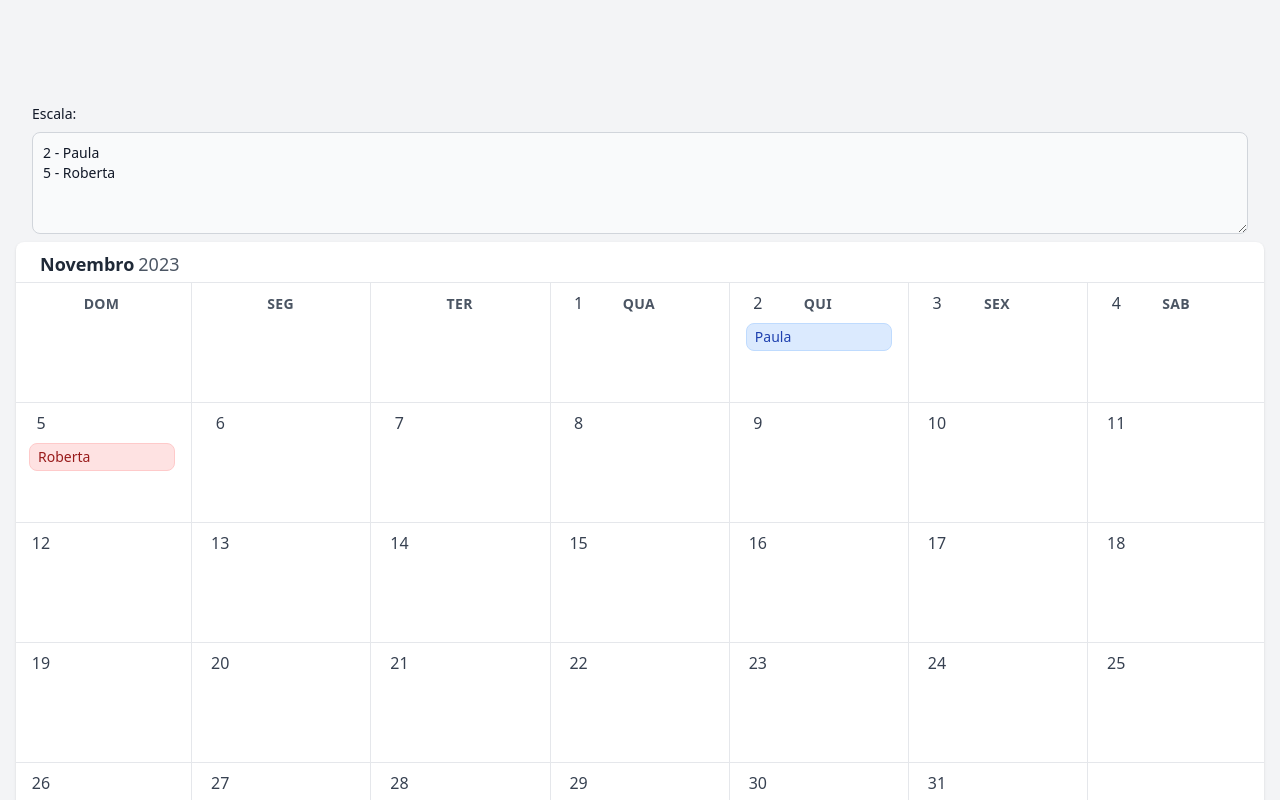
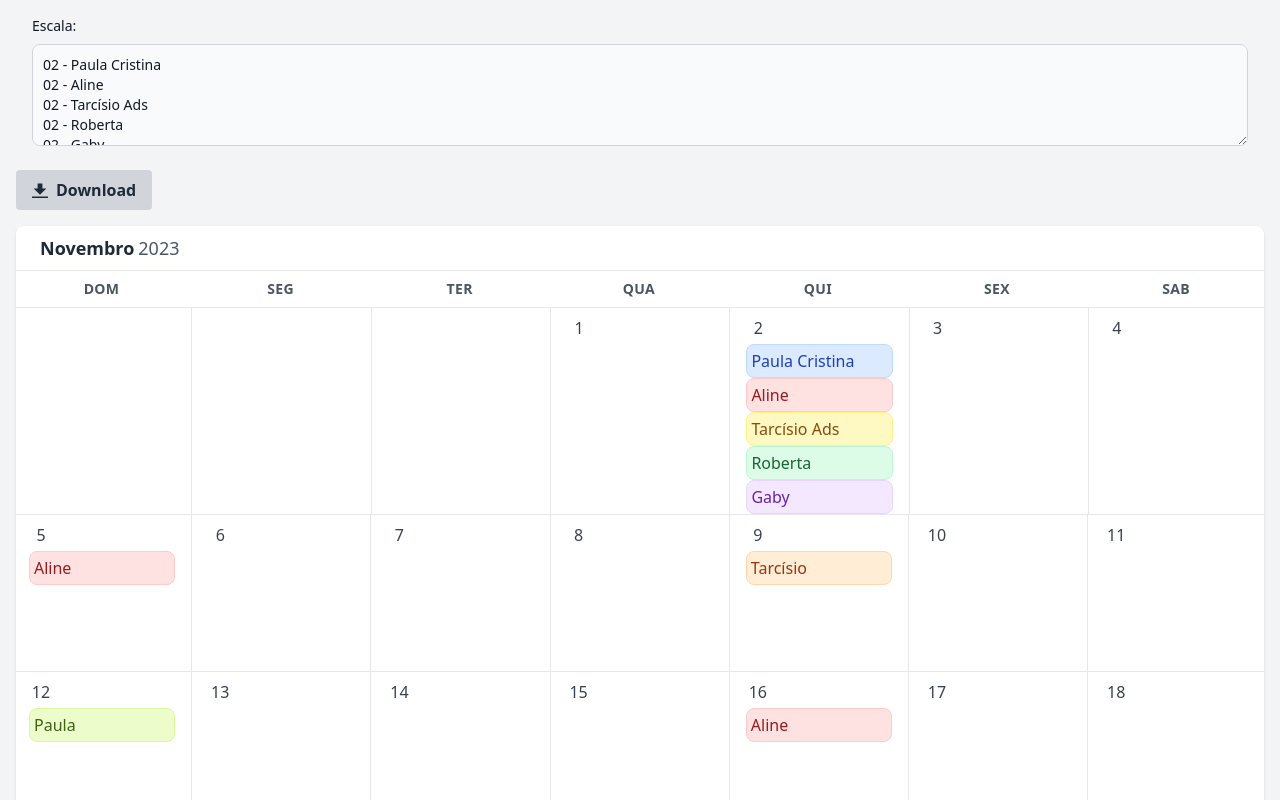
Before and after one commit to tarcisioads/calendario_escala, a Nuxt app: page / in a window 1280 px wide. Shown: the top 800 px of the page. Built offline with nearby package versions, Linux system fonts and the light colour scheme.

Commit message:
projeto inicial calendario da escala

```diff
--- a/app.vue
+++ b/app.vue
@@ -6,18 +6,47 @@
   description: 'App para exibir escala no calendario.'
 })
 
-  const data = ref('2 - Paula \n5 - Roberta');
+const data = ref('02 - Paula Cristina\n02 - Aline\n02 - Tarcísio Ads\n02 - Roberta\n02 - Gaby\n05 - Aline\n09 - Tarcísio\n12 - Paula\n16 - Aline\n19 - Paula\n23 - Tarcísio\n26 - Gaby\n30 -  Aline');
 
-  function handleChange(value){
+function handleChange(value) {
   console.log(value)
   data.value = value
 }
+
+function downloadCalendar() {
+  var width = document.getElementById('app').offsetWidth;
+  var height = document.getElementById('app').offsetHeight;
+  if (width < 1080) {
+    width = 1180
+  }
+  if (height < 900) {
+    height = 900
+  }
+  html2canvas(document.querySelector("#app"),
+
+    { backgroundColor: '#ffffff', removeContainer: true, height: height, width: width } ).then(canvas => {
+
+    canvas.toBlob(function (blob) {
+      window.saveAs(blob, 'escala.jpg');
+    });
+  });
+}
+
 </script>
 
 <template>
-  <div class="antialiased sans-serif bg-gray-100 h-screen">
-    <div class="container mx-auto px-4 py-2 md:py-24 ">
+  <div id="app" class="bg-gray-100">
+    <div class="mx-auto px-4 py-2" data-html2canvas-ignore="true">
       <InputData :data="data" @change="handleChange"></InputData>
+    </div>
+    <div class="mx-auto px-4 py-2" data-html2canvas-ignore="true">
+      <button @click="downloadCalendar()" class="bg-gray-300 hover:bg-gray-400 text-gray-800 font-bold py-2 px-4 rounded inline-flex items-center">
+        <svg class="fill-current w-4 h-4 mr-2" xmlns="http://www.w3.org/2000/svg" viewBox="0 0 20 20"><path d="M13 8V2H7v6H2l8 8 8-8h-5zM0 18h20v2H0v-2z"/></svg>
+        <span>Download</span>
+      </button>
+    </div>
+
+    <div class="mx-auto px-4 py-2">
       <Calendar :data="data"></Calendar>
     </div>
   </div>
--- a/components/Calendar.vue
+++ b/components/Calendar.vue
@@ -9,7 +9,7 @@ onMounted(() => {
 const currentDate = new Date();
 const showDate = ref(currentDate);
 const currentYear = ref(currentDate.getFullYear());
-const currentMonth = ref(currentDate.getMonth()+1);
+const currentMonth = ref(currentDate.getMonth() + 1);
 
 const props = defineProps(['data'])
 const data = toRef(props, 'data');
@@ -40,15 +40,15 @@ const no_of_days = ref([])
 const blankdays = ref([])
 
 
-function loadCalendar(){
-  let daysInMonth = new Date(currentYear.value, currentMonth.value-1, 0).getDate();
+function loadCalendar() {
+  let daysInMonth = new Date(currentYear.value, currentMonth.value - 1, 0).getDate();
   const names = [...new Set(events.map(element => element.name))]
   const namesObj = []
   let theme = 1
   names.forEach(element => {
-    namesObj.push({name: element, theme: theme})
+    namesObj.push({ name: element, theme: theme })
     theme++
-    if (theme >= 15){
+    if (theme > 15) {
       theme = 1
     }
   })
@@ -61,22 +61,22 @@ function loadCalendar(){
 
 
   // find where to start calendar day of week
-  showDate.value = new Date(currentYear.value, currentMonth.value-1)
-  let dayOfWeek = new Date(currentYear.value, currentMonth.value-1).getDay();
+  showDate.value = new Date(currentYear.value, currentMonth.value - 1)
+  let dayOfWeek = new Date(currentYear.value, currentMonth.value - 1).getDay();
   let blankdaysArray = [];
-  for ( var i=1; i <= dayOfWeek; i++) {
+  for (var i = 1; i <= dayOfWeek; i++) {
     blankdaysArray.push(i);
   }
 
   let daysArray = [];
-  for ( var i=1; i <= daysInMonth; i++) {
+  for (var i = 1; i <= daysInMonth; i++) {
     let list = [];
     events.forEach(element => {
-      if (element.day == i){
-        list.push({event_title: element.name, event_theme: element.theme})
+      if (element.day == i) {
+        list.push({ event_title: element.name, event_theme: element.theme })
       }
     });
-    daysArray.push({day:i, events: list});
+    daysArray.push({ day: i, events: list });
   }
 
   blankdays.value = blankdaysArray;
@@ -84,33 +84,33 @@ function loadCalendar(){
 }
 
 
-function mountObject(){
+function mountObject() {
   let lines = data.value.split("\n");
   let result = [];
 
-  for(var i=0;i<lines.length;i++){
+  for (var i = 0; i < lines.length; i++) {
     let [dayMonth, nome] = lines[i].split("-").map((str) => str.trim());
     let [day, month, year] = dayMonth.split("/").map((str) => str.trim());
     day = Number(day);
-    if (!month){
-      month = currentDate.getMonth()+1;
+    if (!month) {
+      month = currentDate.getMonth() + 1;
     }
     month = parseInt(month);
-    if (!year){
-      if (month < (currentDate.getMonth()+1)){
-        year = currentDate.getFullYear()+1;
-      }else{
+    if (!year) {
+      if (month < (currentDate.getMonth() + 1)) {
+        year = currentDate.getFullYear() + 1;
+      } else {
         year = currentDate.getFullYear();
       }
     }
-    if (year.toString().length == 2){
-      year = currentDate.getFullYear().toString().substring(0,2) + year
+    if (year.toString().length == 2) {
+      year = currentDate.getFullYear().toString().substring(0, 2) + year
     }
     year = parseInt(year);
     currentMonth.value = month
     currentYear.value = year
 
-    var obj = {day: day, month: month, year: year, name: nome.trim()};
+    var obj = { day: day, month: month, year: year, name: (nome || '').trim() };
 
     result.push(obj);
   }
@@ -118,41 +118,39 @@ function mountObject(){
   return result;
 }
 
+
 </script>
 
 
 <template>
-  <div class="bg-white rounded-lg shadow overflow-hidden">
+  <div class="bg-white rounded-lg shadow overflow-hidden" style="min-width: 1080px">
+
     <div class="flex items-center justify-between py-2 px-6">
       <div>
-        <span class="text-lg font-bold text-gray-800">{{MONTHS_NAMES[currentMonth-1]}}</span>
-        <span class="ml-1 text-lg text-gray-600 font-normal">{{currentYear}}</span>
+        <span class="text-lg font-bold text-gray-800">{{ MONTHS_NAMES[currentMonth - 1] }}</span>
+        <span class="ml-1 text-lg text-gray-600 font-normal">{{ currentYear }}</span>
       </div>
     </div>
 
     <div class="-mx-1 -mb-1">
-      <div class="flex flex-wrap" style="margin-bottom: -40px;">
-          <div v-for="day in DAYS" style="width: 14.26%" class="px-2 py-2">
-            <div
-              class="text-gray-600 text-sm uppercase tracking-wide font-bold text-center">{{day}}</div>
+      <div class="flex flex-wrap">
+        <div v-for="day in DAYS" style="width: 14.26%" class="px-2 py-2 border-t">
+          <div class="text-gray-600 text-sm uppercase tracking-wide font-bold text-center">{{ day }}</div>
         </div>
       </div>
 
       <div class="flex flex-wrap border-t border-l">
-        <div v-for="blankday in blankdays"
-          style="width: 14.28%; height: 120px"
-          class="text-center border-r border-b px-4 pt-2"
-        ></div>
-          <div v-for="(date, dateIndex) in no_of_days" style="width: 14.28%; min-height: 120px" class="px-4 pt-2 border-r border-b relative">
+        <div v-for="blankday in blankdays" style="width: 14.28%;"
+          class="text-center border-r border-b px-4 pt-2 grow"></div>
+        <div v-for="(date, dateIndex) in no_of_days" style="width: 14.28%;"
+          class="px-4 pt-2 border-r border-b relative">
           <div
-              class="inline-flex w-6 h-6 items-center justify-center cursor-pointer text-center leading-none rounded-full transition ease-in-out duration-100 text-gray-700 hover:bg-blue-200"
-              >{{date.day}}</div>
-            <div style="min-height: 80px;" class="overflow-y-auto mt-1">
+            class="inline-flex w-6 h-6 items-center justify-center cursor-pointer text-center leading-none rounded-full transition ease-in-out duration-100 text-gray-700 hover:bg-blue-200">
+            {{ date.day }}</div>
+          <div style="min-height: 120px;" class="overflow-y-auto mt-1 flex flex-col flex-wrap">
 
-              <div v-for="event in date.events">
-                <div
-                  class="px-2 py-1 rounded-lg mt-1 overflow-hidden border"
-                  v-bind:class="{
+            <div class="grow" v-for="event in date.events">
+              <div class="grow rounded-lg px-1 overflow-hidden border p-1" v-bind:class="{
                 'border-blue-200 text-blue-800 bg-blue-100': event.event_theme === 1,
                 'border-red-200 text-red-800 bg-red-100': event.event_theme === 2,
                 'border-yellow-200 text-yellow-800 bg-yellow-100': event.event_theme === 3,
@@ -165,9 +163,12 @@ function mountObject(){
                 'border-fuchsia-200 text-fuchsia-800 bg-fuchsia-100': event.event_theme === 10,
                 'border-pink-200 text-pink-800 bg-pink-100': event.event_theme === 11,
                 'border-rose-200 text-rose-800 bg-rose-100': event.event_theme === 12,
-                  }"
-                >
-                <p class="text-sm truncate leading-tight">{{event.event_title}}</p>
+                'border-indigo-200 text-indigo-800 bg-indigo-100': event.event_theme === 13,
+                'border-sky-200 text-sky-800 bg-sky-100': event.event_theme === 14,
+                'border-teal-200 text-teal-800 bg-teal-100': event.event_theme === 15,
+              }">
+                <!-- <p class="grow text-md truncate leading-tight">{{ event.event_title }}</p> -->
+                <p class="">{{ event.event_title }}</p>
               </div>
             </div>
           </div>
@@ -178,8 +179,4 @@ function mountObject(){
 </template>
 
 
-<style>
-
-
-
-</style>
+<style></style>
--- a/components/InputData.vue
+++ b/components/InputData.vue
@@ -6,13 +6,19 @@ import { toRef, watch  } from 'vue'
 const props = defineProps(['data'])
 const localData = ref('');
 const data = toRef(props, 'data');
+localData.value = data.value
 
 const emit = defineEmits(['change'])
 
 watch(data, async (newData) => {
   localData.value = data.value
+})
+
+watch(localData, async (newData) => {
   emit('change', newData)
 })
+
+
 
 </script>
 
@@ -20,7 +26,7 @@ watch(data, async (newData) => {
 <template>
   <div class="px-4 py-2 ">
     <label for="data" class="block mb-2 text-sm font-medium text-gray-900">Escala: </label>
-    <textarea id="data" v-model.trim="data" rows="4" class="block p-2.5 w-full text-sm text-gray-900 bg-gray-50 rounded-lg border border-gray-300 focus:ring-blue-500 focus:border-blue-500 " placeholder="Exemplo:
+    <textarea id="data" v-model.trim="localData" rows="4" class="block p-2.5 w-full text-sm text-gray-900 bg-gray-50 rounded-lg border border-gray-300 focus:ring-blue-500 focus:border-blue-500 " placeholder="Exemplo:
 2/11 - Paula
 5/11 - Roberta
 9/11 - Bia
--- a/nuxt.config.ts
+++ b/nuxt.config.ts
@@ -1,5 +1,18 @@
 // https://nuxt.com/docs/api/configuration/nuxt-config
 export default defineNuxtConfig({
   devtools: { enabled: true },
-  modules: ['@nuxtjs/tailwindcss']
+  modules: ['@nuxtjs/tailwindcss'],
+  app: {
+    head: {
+      script: [
+        {
+          src: 'https://html2canvas.hertzen.com/dist/html2canvas.min.js',
+        },
+        {
+          src: 'https://cdnjs.cloudflare.com/ajax/libs/FileSaver.js/2.0.0/FileSaver.min.js',
+        },
+      ]
+    }
+  }
+
 })
```
Lines whose indentation alone changed are shown as unchanged.
